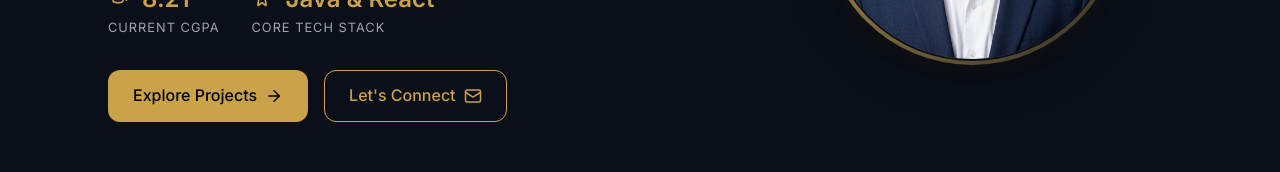
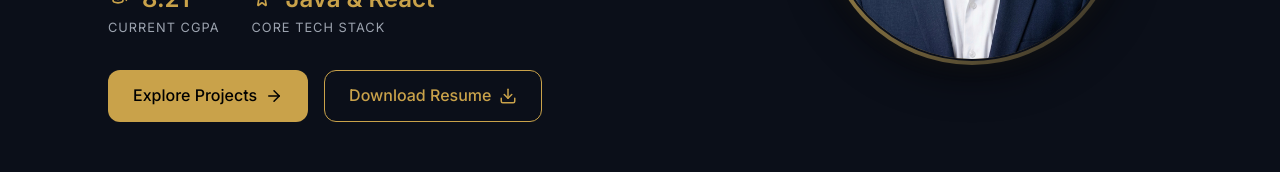
Before and after one commit to BPranesh27/Portfolio, a React (Vite) app: page / in a window 1280 px wide. Shown: the part 495-667 px from the top of the page. Built offline with nearby package versions, Linux system fonts and the light colour scheme.

Commit message:
Replace Let's Connect with Download Resume in Hero section

```diff
--- a/src/components/Hero.jsx
+++ b/src/components/Hero.jsx
@@ -1,6 +1,6 @@
 import React from 'react';
 import { motion } from 'framer-motion';
-import { ArrowRight, Mail, Award, GraduationCap } from 'lucide-react';
+import { ArrowRight, Download, Award, GraduationCap } from 'lucide-react';
 import profilePic from '../assets/PRANESH B.jpeg';
 
 
@@ -42,13 +42,12 @@ const Hero = ({ theme }) => {
                                 Explore Projects <ArrowRight size={18} />
                             </a>
                             <a
-                                href={gmailLink}
-                                target="_blank"
-                                rel="noopener noreferrer"
+                                href="/PRANESH B Resume.pdf"
+                                download="PRANESH B Resume.pdf"
                                 className="btn btn-outline"
                                 style={{ marginLeft: '16px' }}
                             >
-                                Let's Connect <Mail size={18} />
+                                Download Resume <Download size={18} />
                             </a>
                         </div>
                     </motion.div>
```
